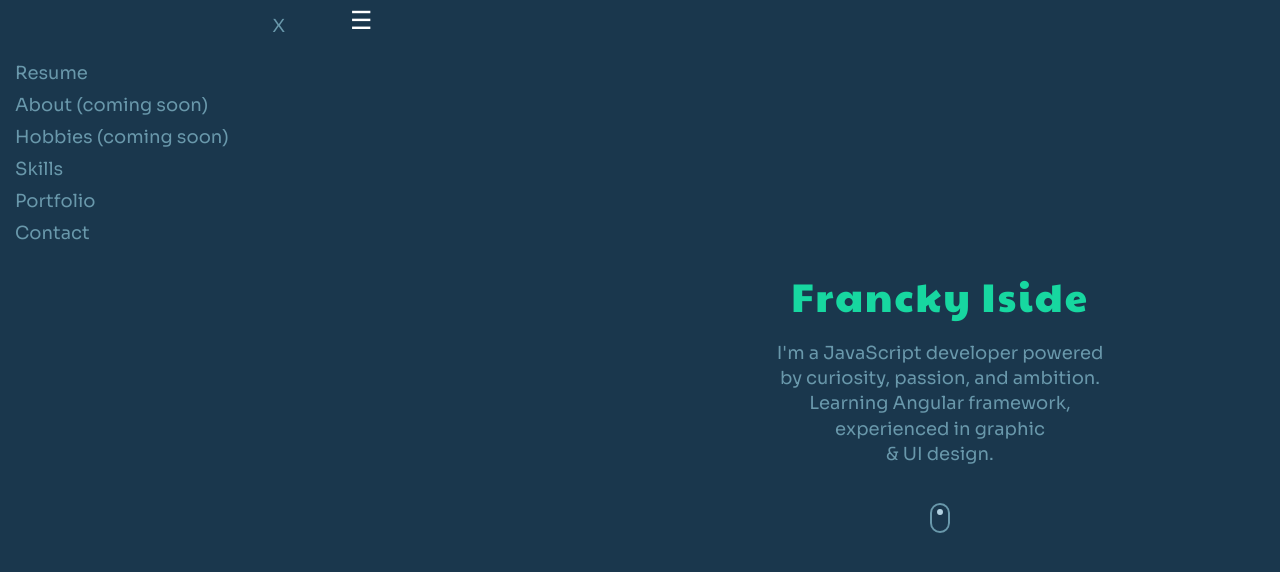
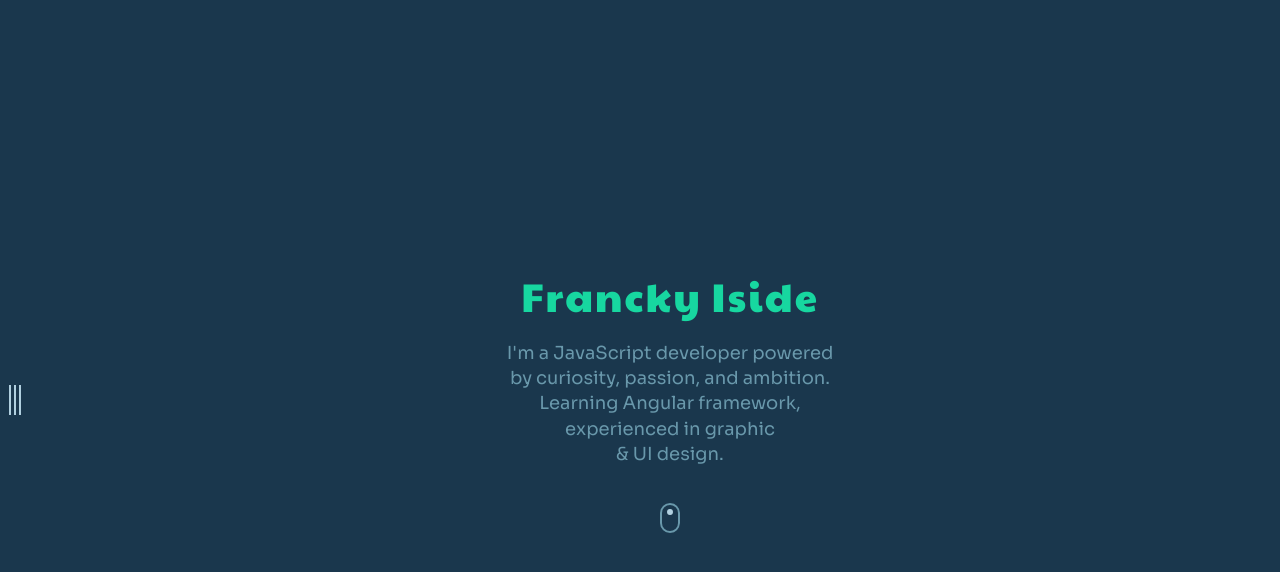
Before and after one commit to franckyi/about-page, a plain HTML site: page index.html in a window 1280 px wide. Drawn offline with Linux system fonts and the light colour scheme.

Commit message:
add toggleable side navigation

```diff
--- a/assets/js/main.js
+++ b/assets/js/main.js
@@ -1,3 +1,10 @@
+const closeBtnHTML = document.querySelector('.close');
+const openBtnHTML = document.querySelector('.open');
+
+openBtnHTML.addEventListener('click', () => {
+    document.querySelector('nav').classList.toggle('isOpen');
+});
+
 // career steps carousel
 
 let activeStep = 0;
--- a/index.html
+++ b/index.html
@@ -16,11 +16,16 @@
     <div class="outer-wrapper">
         <div class="wrapper">
 
+            <div class="open">
+                <div class="line1"></div>
+                <div class="line2"></div>
+                <div class="line3"></div>
+            </div>
+
             <!-- navigation -->
             <nav>
                 <ul>
                     <li>
-                        <a class="close" href="javascript: void(0)">X</a>
                         <a href="#">Resume</a>
                         <a href="#about">About (coming soon)</a>
                         <a href="#hobbies">Hobbies (coming soon)</a>
@@ -33,8 +38,6 @@
 
             <!-- intro -->
             <header class="intro">
-            <a class="open" onclick="displayNav()">&#9776;</a>
-
                 <span class="intro__heading">Francky Iside</span>
                 <p class="intro__text">I'm a JavaScript developer powered <br>by curiosity, passion, and ambition.
                     <br>Learning Angular framework,<br>experienced in graphic<br> & UI design.
--- a/sass/layout/_nav.scss
+++ b/sass/layout/_nav.scss
@@ -1,7 +1,32 @@
 @import '../abstracts/variables';
 
+.open {
+  min-width: 30px;
+  display: flex;
+  flex-wrap: nowrap;
+  justify-content: center;
+  align-items: center;
+  gap: 3px;
+  background: $color2;
+  cursor: pointer;
+  .line {
+    &1, &2, &3 {
+      width: 2px;
+      height: 30px;
+      background: $color4;
+    }
+  }
+}
+
+.isOpen {
+  min-width: 400px;
+  position: absolute;
+  top: 40px;
+  left: 40px;
+}
+
 nav {
-  min-width: 300px;
+  width: 0;
   background: $color2;
   color: $color3;
   li {
@@ -9,10 +34,6 @@ nav {
     flex-direction: column;
     gap: 1em;
     margin-left: 5%;
-  }
-  .close {
-    align-self: flex-end;
-    margin: 15px;
   }
   a,
   a:visited,
@@ -25,11 +46,3 @@ nav {
     color: $color4;
   }
 }
-
-.open {
-  position: absolute;
-  top: 5px;
-  left: 350px;
-  font-size: 25px;
-  color: white;
-}
```
Also changed, not shown: assets/css/style.css, 1 other file.
